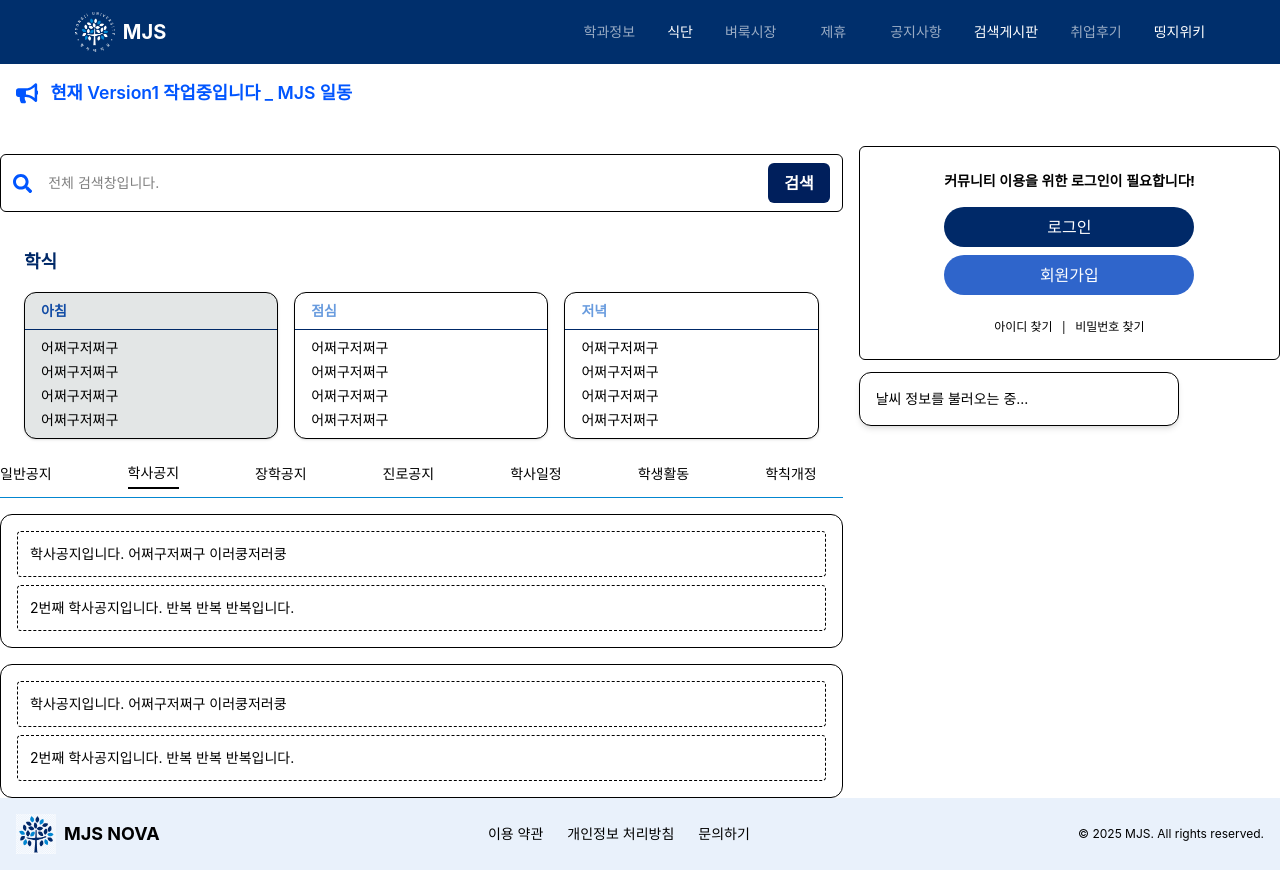
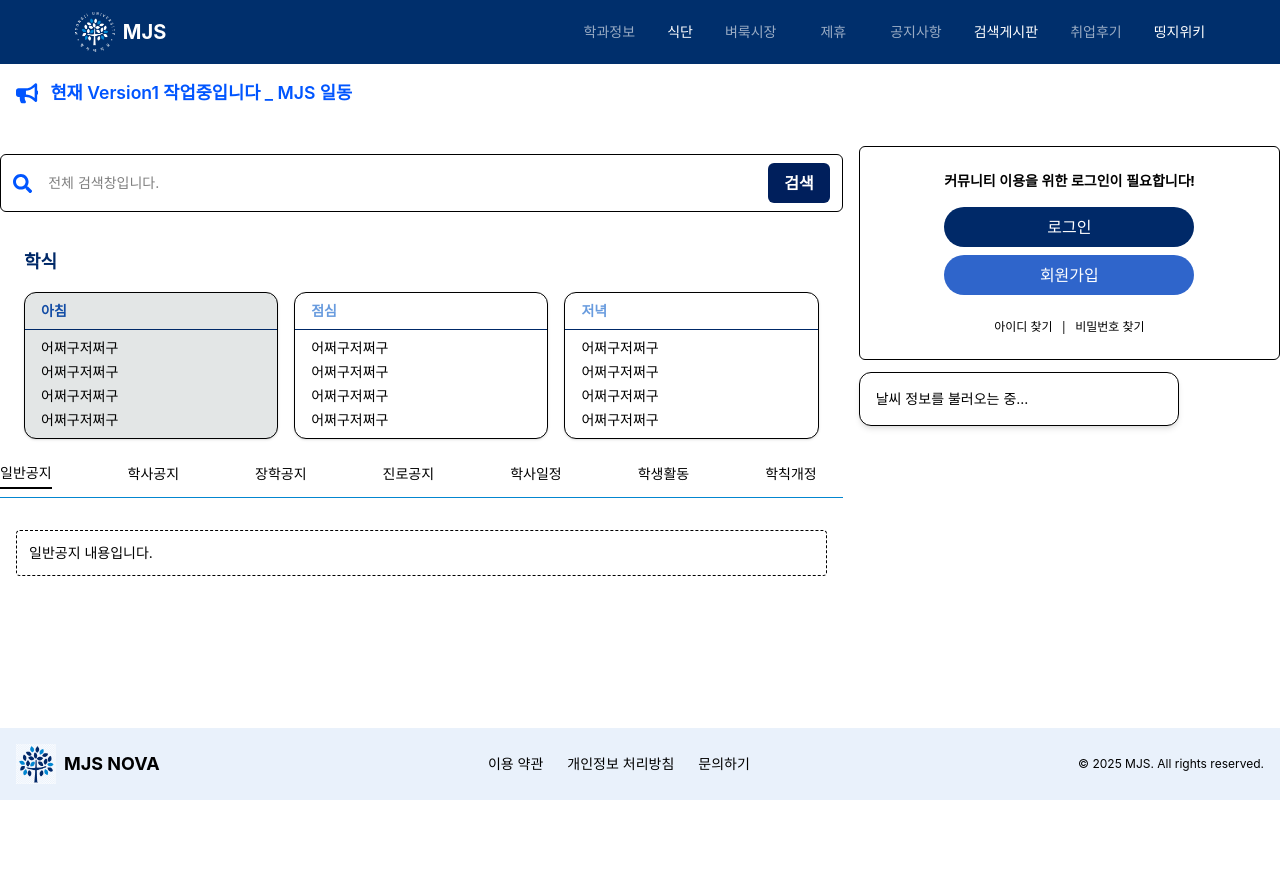
Before and after one commit to NOVA-MJU/MJS-FRONT, a React (Vite) app: page / in a window 1280 px wide. After the commit the page ends 800 px from the top, so only its background shows below. Built offline with nearby package versions, Linux system fonts and the light colour scheme; no server answers; a web font is replaced by a local one.

Commit message:
<Feat> env gitignore에 추가'

```diff
--- a/src/components/organisms/sections/MealSection.tsx
+++ b/src/components/organisms/sections/MealSection.tsx
@@ -22,7 +22,7 @@ const MealSection = () => {
   return (
     <section className='w-full  px-6 py-6'>
       <h1 className='text-lg font-bold text-mju-primary mb-4'>학식</h1>
-      <div className='flex  flex-col md:flex-row gap-4 justify-start'>
+      <div className='flex flex-col md:flex-row gap-4 justify-start'>
         {(['아침', '점심', '저녁'] as const).map((meal) => (
           <MealComponent
             key={meal}
--- a/src/components/organisms/sections/NotionSection.tsx
+++ b/src/components/organisms/sections/NotionSection.tsx
@@ -22,12 +22,12 @@ const dummyData: Record<string, NotionItem[]> = {
 };
 
 const NotionSection = () => {
-  const [selectedTab, setSelectedTab] = useState('학사공지');
+  const [selectedTab, setSelectedTab] = useState('일반공지');
   const data = dummyData[selectedTab];
   return (
     <div>
       <TabComponent currentTab={selectedTab} setCurrentTab={setSelectedTab}></TabComponent>
-      <div className='p-4 border border-blue-500 rounded-xl bg-white space-y-2 mt-4'>
+      <div className='p-4 rounded-xl bg-white space-y-2 mt-4'>
         {data.length === 0 ? (
           <p className='text-sm text-gray-500'>해당 탭에 공지사항이 없습니다.</p>
         ) : (
@@ -41,20 +41,6 @@ const NotionSection = () => {
           ))
         )}
       </div>{' '}
-      <div className='p-4 border border-blue-500 rounded-xl bg-white space-y-2 mt-4'>
-        {data.length === 0 ? (
-          <p className='text-sm text-gray-500'>해당 탭에 공지사항이 없습니다.</p>
-        ) : (
-          data.map((item) => (
-            <div
-              key={item.id}
-              className='border border-dashed border-blue-400 p-3 rounded bg-gray-100 text-sm text-gray-800'
-            >
-              {item.content}
-            </div>
-          ))
-        )}
-      </div>
     </div>
   );
 };
```
Also changed, not shown: 1 other file (tests, documents, lock files or other folders).
